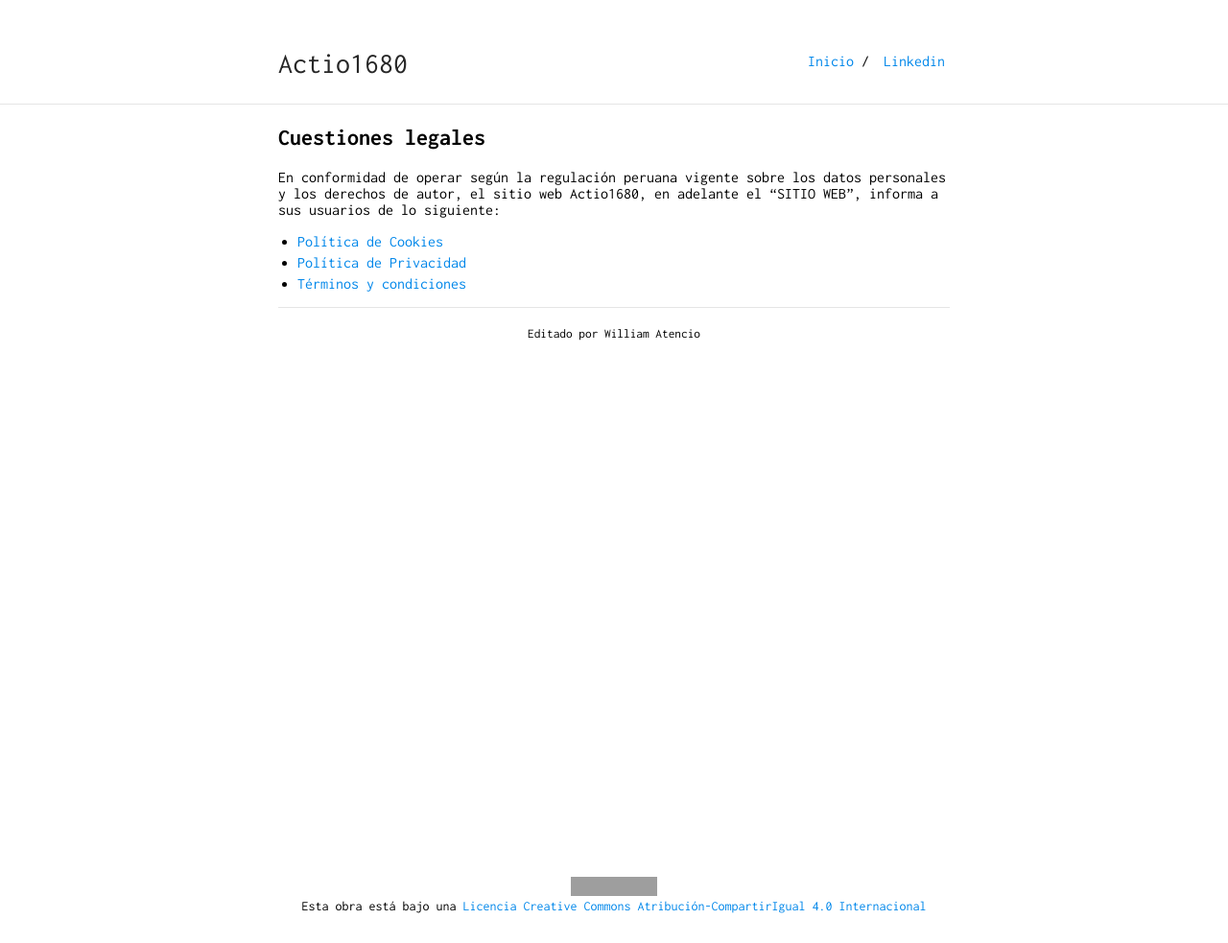
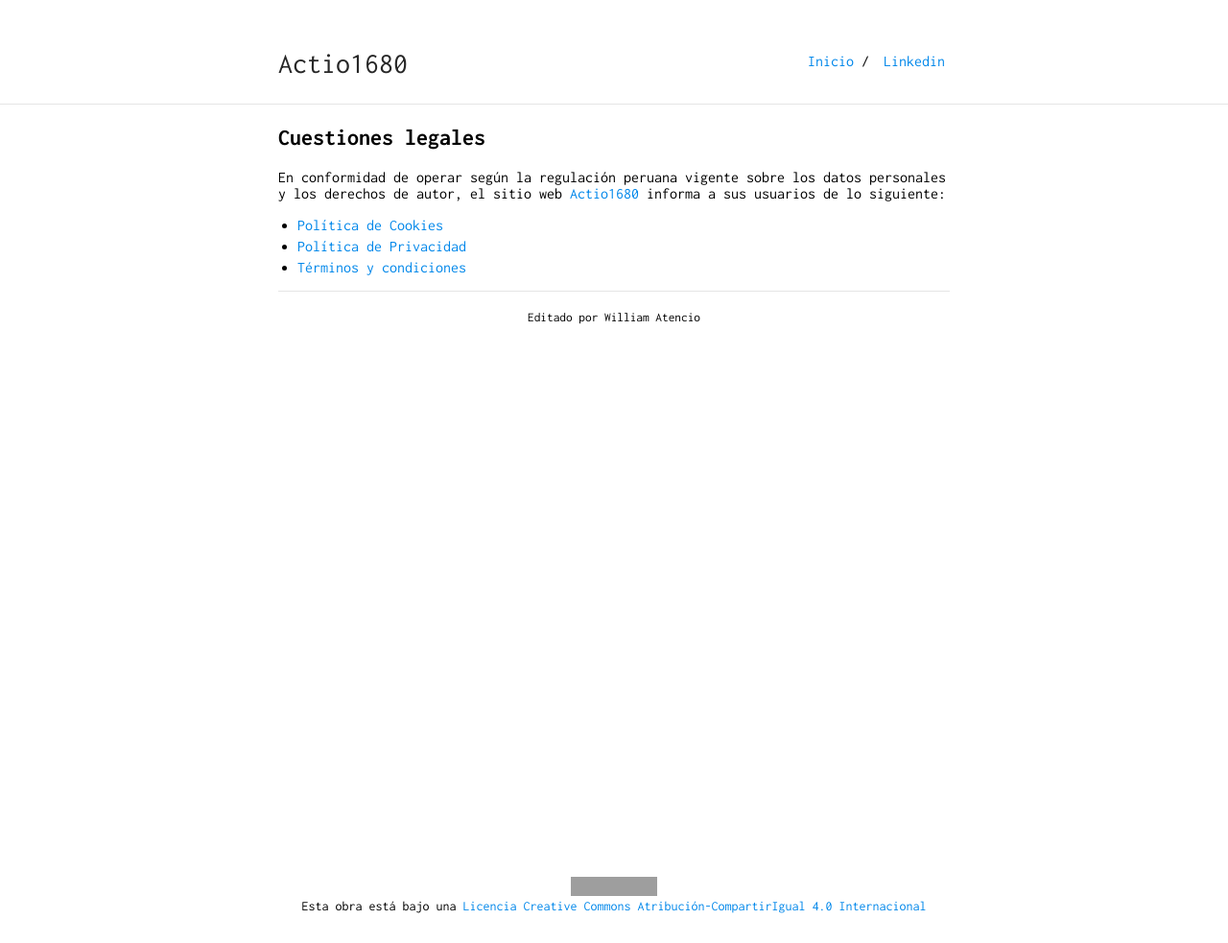
Before and after one commit to actio1680/actio1680.github.io, a Jekyll site: the page built from administracion/legal.md, in a window 1280 px wide. Shown: the whole page at 96% size. Built offline with Jekyll 4.4.1, drawn with Linux system fonts in a browser that asks for light colours; our own code applies the rules of GitHub Pages for plain Markdown files; grey boxes are pictures that could not be loaded.

Commit message:
Update legal.md

```diff
--- a/administracion/legal.md
+++ b/administracion/legal.md
@@ -1,5 +1,5 @@
 ## Cuestiones legales
-En conformidad de operar según la regulación peruana vigente sobre los datos personales y los derechos de autor, el sitio web Actio1680, en adelante el "SITIO WEB", informa a sus usuarios de lo siguiente:
-- [Política de Cookies](a)
-- [Política de Privacidad](b)
-- [Términos y condiciones](c)
+En conformidad de operar según la regulación peruana vigente sobre los datos personales y los derechos de autor, el sitio web [Actio1680](actio1680.github.io) informa a sus usuarios de lo siguiente:
+- [Política de Cookies](administracion/politica-cookies)
+- [Política de Privacidad](administracionpolitica-privacidad)
+- [Términos y condiciones](administracionterminos-condiciones)
```
